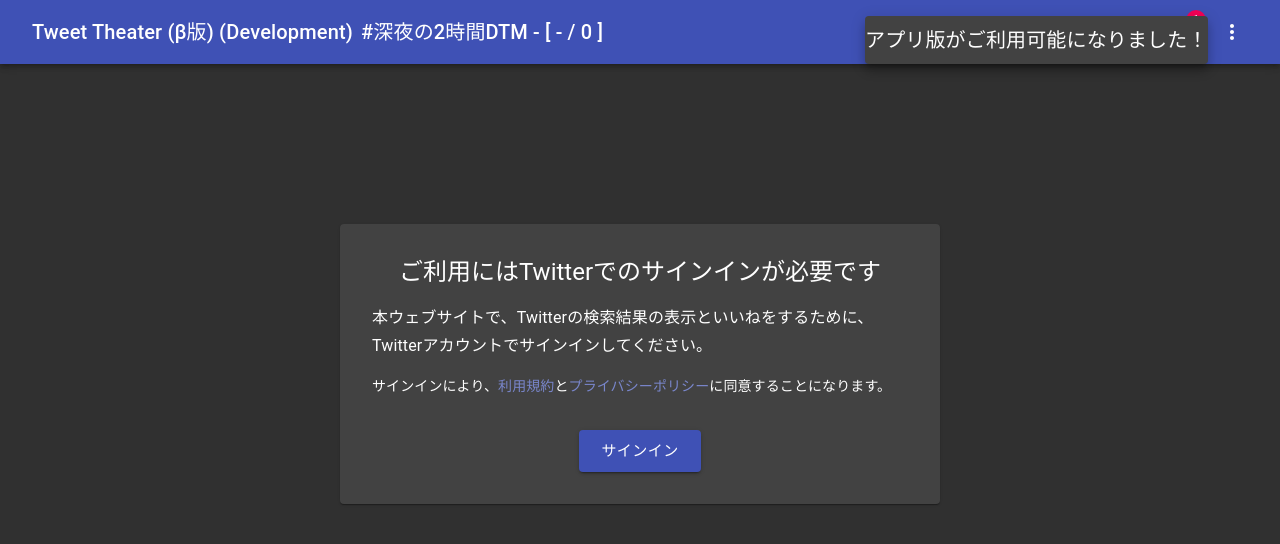
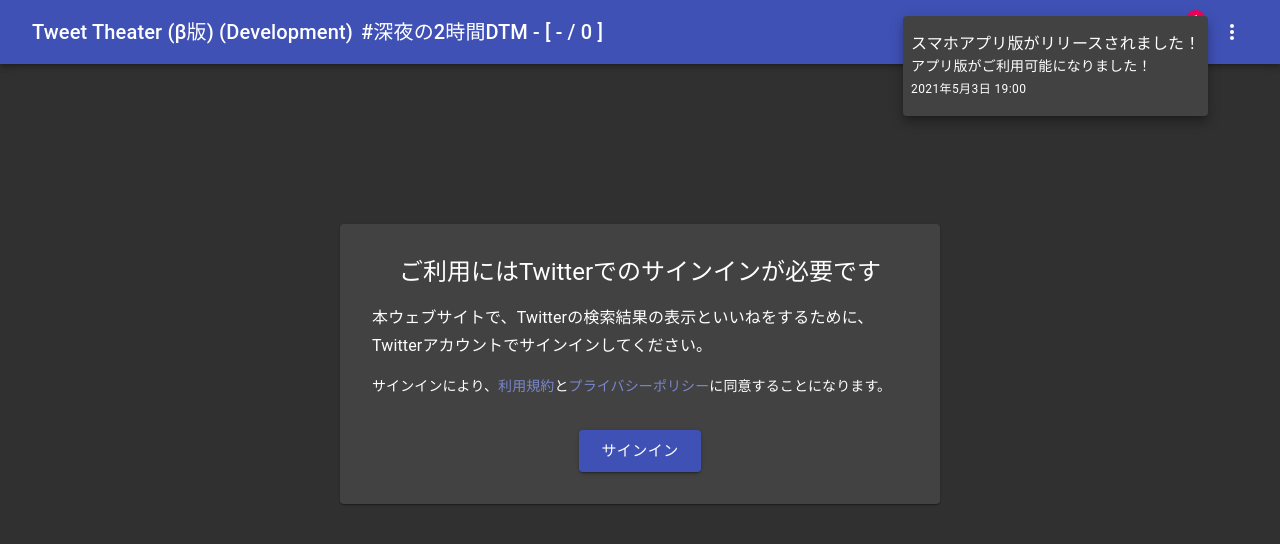
Before and after one commit to shotaIDE/TweetTheater, a React (Create React App) app: page / in a window 1280 px wide. Both pictures are taken after a click on the button "account of current user". Shown: the top 544 px of the page. Built offline with nearby package versions, Linux system fonts and the light colour scheme; no server answers.

Commit message:
fix: メニューの内容を拡充

```diff
--- a/src/MenuBar.tsx
+++ b/src/MenuBar.tsx
@@ -34,6 +34,9 @@
     title: {
       marginLeft: theme.spacing(1),
       flexGrow: 1,
+    },
+    notificationMenuItem: {
+      padding: theme.spacing(1),
     },
   })
 );
@@ -124,7 +127,11 @@
   const notificationMenuItems = (
     <div>
       {notifications.map((notification) => {
-        return notification.body;
+        return (
+          <MenuItem className={classes.notificationMenuItem}>
+            {notification.body}
+          </MenuItem>
+        );
       })}
     </div>
   );
--- a/src/repotiroy/NotificationsRepository.tsx
+++ b/src/repotiroy/NotificationsRepository.tsx
@@ -22,9 +22,15 @@
     new Notification(
       "001",
       (
-        <Typography variant="h6" noWrap={true}>
-          アプリ版がご利用可能になりました！
-        </Typography>
+        <div>
+          <Typography variant="body1">
+            スマホアプリ版がリリースされました！
+          </Typography>
+          <Typography variant="body2">
+            アプリ版がご利用可能になりました！
+          </Typography>
+          <Typography variant="caption">2021年5月3日 19:00</Typography>
+        </div>
       )
     ),
   ];
```
